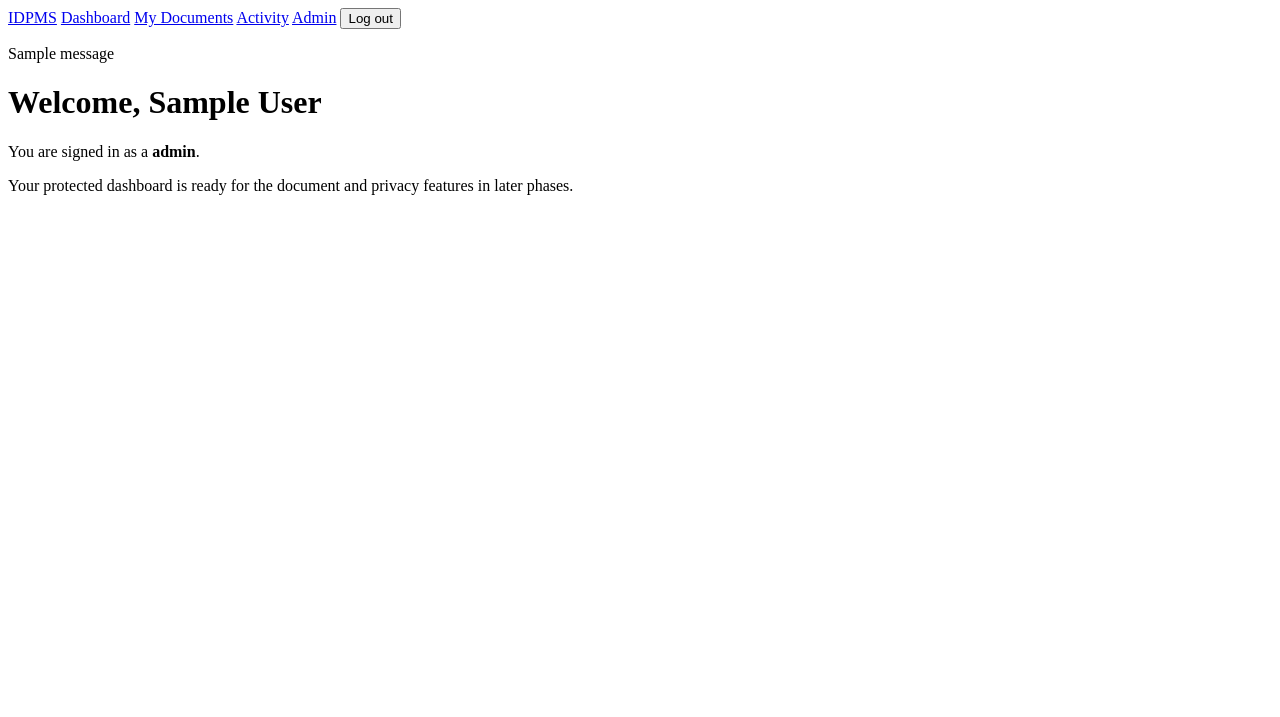
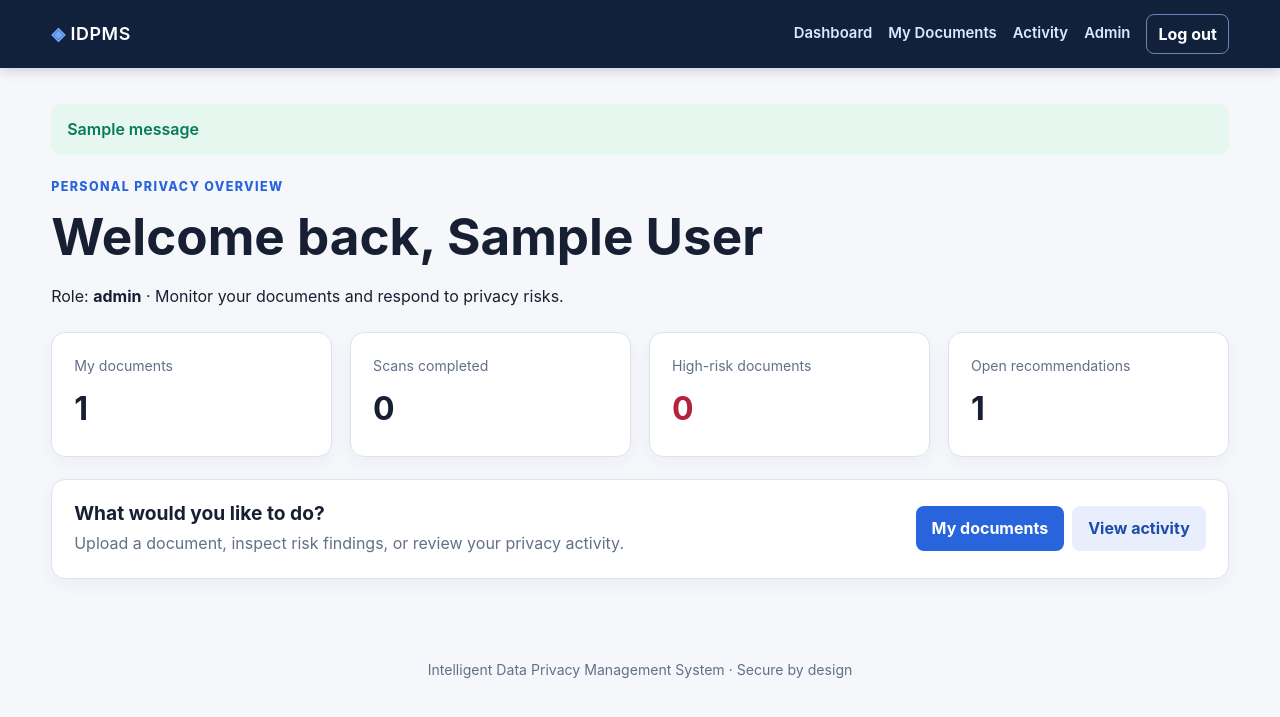
Before and after one commit to banikbidisha321-ux/intelligent-data-privacy-system, a Flask app: page /dashboard in a window 1280 px wide. Shown: the top 717 px of the page. Run offline with Flask 3, Linux system fonts and the light colour scheme; the visitor is signed in with stand-in values (Sample User, id 1); tables that the repository leaves empty hold one stand-in row (values such as "Sample post"); one stand-in notice (Sample message) is shown.

Commit message:
Polish dashboard and add final testing checklist

```diff
--- a/app_core/auth.py
+++ b/app_core/auth.py
@@ -7,7 +7,7 @@ from werkzeug.security import check_password_hash, generate_password_hash
 
 from app_core.audit import record_event
 from app_core.extensions import db
-from app_core.models import User
+from app_core.models import Document, PrivacyRiskScore, Recommendation, User
 
 
 auth_bp = Blueprint("auth", __name__)
@@ -142,4 +142,16 @@ def logout():
 @login_required
 def dashboard():
     """Show a page available only to signed-in users."""
-    return render_template("dashboard.html", user=current_user())
+    user = current_user()
+    metrics = {
+        "documents": Document.query.filter_by(owner_id=user.id).count(),
+        "scanned": Document.query.filter_by(owner_id=user.id, scan_status="completed").count(),
+        "high_risk": PrivacyRiskScore.query.join(Document).filter(
+            Document.owner_id == user.id,
+            PrivacyRiskScore.risk_level.in_(["high", "critical"]),
+        ).count(),
+        "recommendations": Recommendation.query.join(Document).filter(
+            Document.owner_id == user.id, Recommendation.status == "open"
+        ).count(),
+    }
+    return render_template("dashboard.html", user=user, metrics=metrics)
--- /dev/null
+++ b/static/style.css
@@ -0,0 +1,18 @@
+:root { --ink:#172033; --muted:#62708a; --line:#dce3ef; --page:#f5f7fb; --surface:#fff; --nav:#12213b; --accent:#2864dc; --accent-dark:#1749b3; --success:#087a5a; --danger:#b4233e; --warning:#9a6700; }
+* { box-sizing:border-box; }
+body { margin:0; color:var(--ink); background:var(--page); font-family:Inter,Segoe UI,Arial,sans-serif; line-height:1.55; }
+a { color:var(--accent); text-decoration:none; font-weight:600; } a:hover { text-decoration:underline; }
+.site-header { background:var(--nav); box-shadow:0 2px 12px #0d183033; } .nav-shell { width:min(1180px,92%); min-height:68px; margin:auto; display:flex; justify-content:space-between; align-items:center; gap:24px; }
+.brand { color:#fff; font-size:1.12rem; letter-spacing:.03em; } .brand:hover { text-decoration:none; } .brand-mark { color:#72a8ff; }
+.nav-links { display:flex; align-items:center; flex-wrap:wrap; gap:16px; } .nav-links a { color:#dce8ff; font-size:.93rem; } .nav-links form { margin:0; }
+.page-shell { width:min(1180px,92%); margin:36px auto 56px; } .site-footer { padding:24px; text-align:center; color:var(--muted); font-size:.88rem; }
+h1,h2 { line-height:1.2; } h1 { font-size:clamp(2rem,4vw,3.2rem); margin:.15em 0; } h2 { font-size:1.2rem; } .eyebrow { color:var(--accent); font-size:.78rem; font-weight:800; letter-spacing:.11em; text-transform:uppercase; margin:0 0 10px; }
+.hero { padding:clamp(36px,7vw,82px); border-radius:20px; color:#fff; background:linear-gradient(125deg,#102548,#245fd7); box-shadow:0 18px 42px #173b7a33; } .hero h1 { max-width:720px; } .hero-copy { max-width:650px; color:#e1ebff; font-size:1.1rem; margin:18px 0 28px; }
+.button, button { display:inline-block; border:0; border-radius:8px; padding:10px 16px; background:var(--accent); color:#fff; font:inherit; font-weight:700; cursor:pointer; text-decoration:none; } .button:hover,button:hover { background:var(--accent-dark); text-decoration:none; } .button-secondary { margin-left:8px; background:#e8eefb; color:#1d4ca8; } .button-secondary:hover { background:#d9e5fc; } .button-quiet { padding:7px 11px; background:transparent; border:1px solid #6886ba; color:#fff; }
+.feature-grid,.metric-grid { display:grid; grid-template-columns:repeat(3,1fr); gap:18px; margin-top:24px; } .feature-card,.metric-card,.action-panel { background:var(--surface); border:1px solid var(--line); border-radius:14px; padding:22px; box-shadow:0 6px 18px #24375c0b; } .feature-card span { color:var(--accent); font-weight:800; } .feature-card h2 { margin:8px 0; }
+.page-heading { margin-bottom:24px; } .metric-grid { grid-template-columns:repeat(4,1fr); margin:0 0 22px; } .metric-card span { display:block; color:var(--muted); font-size:.88rem; } .metric-card strong { display:block; margin-top:7px; font-size:2rem; } .metric-alert strong { color:var(--danger); }
+.action-panel { display:flex; align-items:center; justify-content:space-between; gap:20px; } .action-panel h2 { margin:0; } .action-panel p { color:var(--muted); margin:6px 0 0; }
+.flash { padding:13px 16px; border-radius:10px; margin:0 0 22px; font-weight:600; } .flash-success { background:#e6f7f0; color:var(--success); } .flash-error { background:#fce8ed; color:var(--danger); }
+form { max-width:680px; margin:20px 0; } label { font-weight:700; } input,select { width:100%; max-width:460px; margin-top:6px; padding:10px; border:1px solid #bbc8dc; border-radius:7px; font:inherit; } input[type=file] { background:#fff; } table { width:100%; border-collapse:collapse; background:var(--surface); border:1px solid var(--line); border-radius:12px; overflow:hidden; } th,td { padding:12px 14px; text-align:left; vertical-align:top; border-bottom:1px solid var(--line); } th { background:#eef3fc; font-size:.82rem; letter-spacing:.04em; text-transform:uppercase; } tr:last-child td { border-bottom:0; } td form { margin:0 0 8px; } td .button,td button { font-size:.85rem; padding:7px 10px; }
+@media (max-width:800px) { .nav-shell,.action-panel { align-items:flex-start; flex-direction:column; padding:14px 0; } .feature-grid,.metric-grid { grid-template-columns:1fr 1fr; } table { display:block; overflow-x:auto; white-space:nowrap; } }
+@media (max-width:520px) { .feature-grid,.metric-grid { grid-template-columns:1fr; } .button-secondary { margin:8px 0 0; } }
--- a/templates/base.html
+++ b/templates/base.html
@@ -4,11 +4,13 @@
     <meta charset="utf-8">
     <meta name="viewport" content="width=device-width, initial-scale=1">
     <title>{% block title %}Intelligent Data Privacy Management System{% endblock %}</title>
+    <link rel="stylesheet" href="{{ url_for('static', filename='style.css') }}">
   </head>
   <body>
-    <header>
-      <nav>
-        <a href="{{ url_for('home') }}">IDPMS</a>
+    <header class="site-header">
+      <nav class="nav-shell">
+        <a class="brand" href="{{ url_for('home') }}"><span class="brand-mark">◈</span> IDPMS</a>
+        <div class="nav-links">
         {% if current_user %}
           <a href="{{ url_for('auth.dashboard') }}">Dashboard</a>
           <a href="{{ url_for('uploads.documents') }}">My Documents</a>
@@ -16,22 +18,24 @@
           {% if current_user.role == 'admin' %}
             <a href="{{ url_for('admin.dashboard') }}">Admin</a>
           {% endif %}
-          <form action="{{ url_for('auth.logout') }}" method="post" style="display: inline;">
-            <button type="submit">Log out</button>
+          <form action="{{ url_for('auth.logout') }}" method="post">
+            <button class="button button-quiet" type="submit">Log out</button>
           </form>
         {% else %}
           <a href="{{ url_for('auth.register') }}">Register</a>
           <a href="{{ url_for('auth.login') }}">Log in</a>
         {% endif %}
+        </div>
       </nav>
     </header>
-    <main>
+    <main class="page-shell">
       {% with messages = get_flashed_messages(with_categories=true) %}
         {% for category, message in messages %}
-          <p role="alert" class="{{ category }}">{{ message }}</p>
+          <p role="alert" class="flash flash-{{ category }}">{{ message }}</p>
         {% endfor %}
       {% endwith %}
       {% block content %}{% endblock %}
     </main>
+    <footer class="site-footer">Intelligent Data Privacy Management System · Secure by design</footer>
   </body>
 </html>
--- a/templates/dashboard.html
+++ b/templates/dashboard.html
@@ -3,7 +3,21 @@
 {% block title %}Dashboard | Intelligent Data Privacy Management System{% endblock %}
 
 {% block content %}
-  <h1>Welcome, {{ user.full_name }}</h1>
-  <p>You are signed in as a <strong>{{ user.role }}</strong>.</p>
-  <p>Your protected dashboard is ready for the document and privacy features in later phases.</p>
+  <section class="page-heading">
+    <p class="eyebrow">Personal privacy overview</p>
+    <h1>Welcome back, {{ user.full_name }}</h1>
+    <p>Role: <strong>{{ user.role }}</strong> · Monitor your documents and respond to privacy risks.</p>
+  </section>
+
+  <section class="metric-grid">
+    <article class="metric-card"><span>My documents</span><strong>{{ metrics.documents }}</strong></article>
+    <article class="metric-card"><span>Scans completed</span><strong>{{ metrics.scanned }}</strong></article>
+    <article class="metric-card metric-alert"><span>High-risk documents</span><strong>{{ metrics.high_risk }}</strong></article>
+    <article class="metric-card"><span>Open recommendations</span><strong>{{ metrics.recommendations }}</strong></article>
+  </section>
+
+  <section class="action-panel">
+    <div><h2>What would you like to do?</h2><p>Upload a document, inspect risk findings, or review your privacy activity.</p></div>
+    <div class="action-links"><a class="button" href="{{ url_for('uploads.documents') }}">My documents</a><a class="button button-secondary" href="{{ url_for('activity.activity') }}">View activity</a></div>
+  </section>
 {% endblock %}
```
Also changed, not shown: TESTING_CHECKLIST.md (added, +26 -0 lines), templates/index.html (+17 -7 lines), tests/test_smoke.py (added, +26 -0 lines), README.md.
